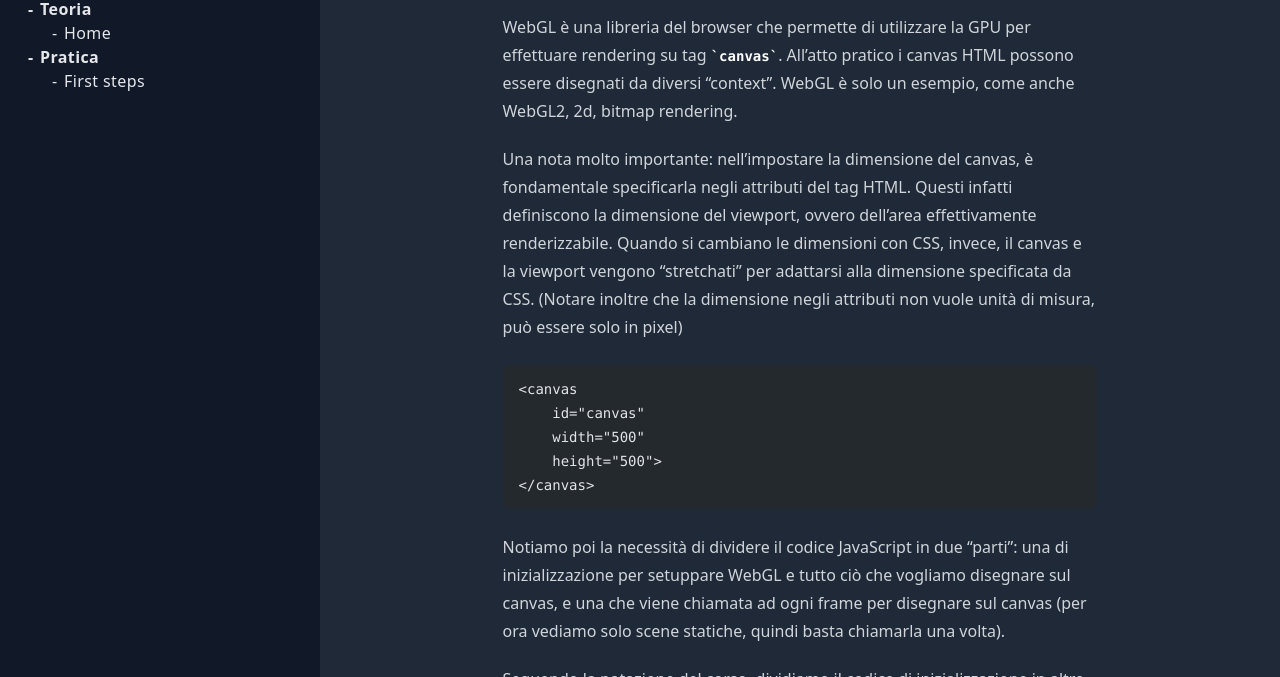
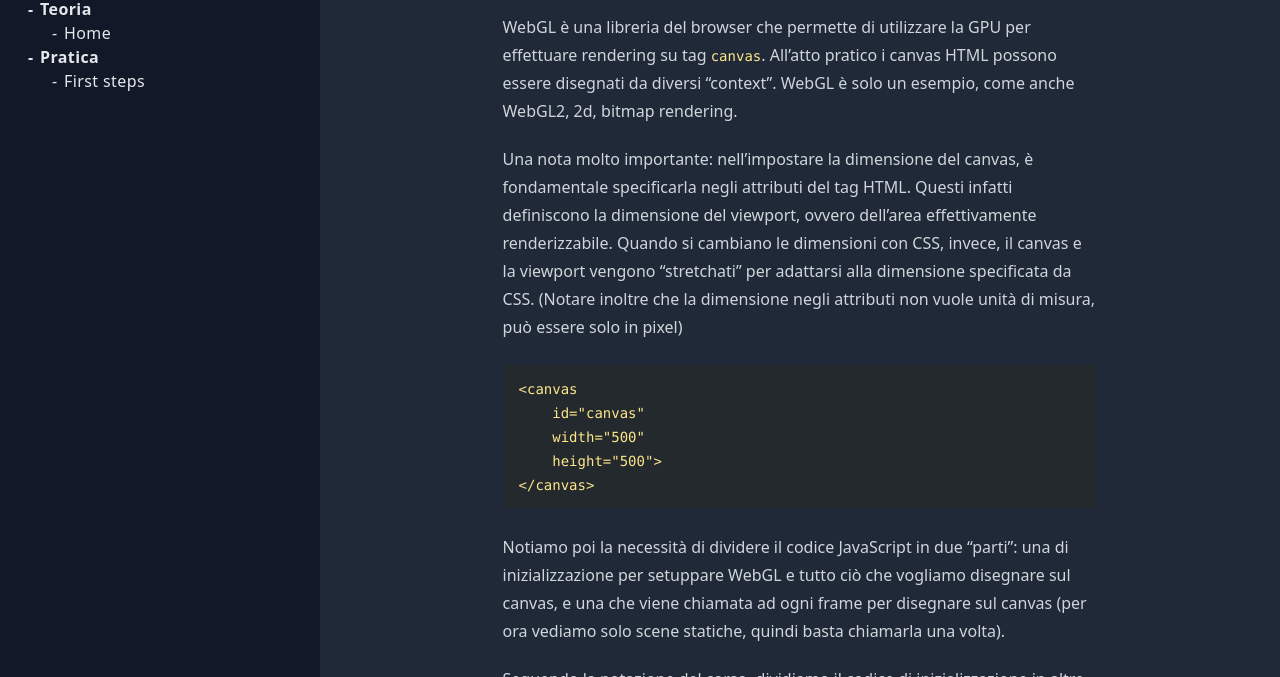
Before and after one commit to LorenzoLeonardini/computer-graphics, an Astro site: page /practice/first-steps in a window 1280 px wide. Shown: the part 123-800 px from the top of the page. Built offline with nearby package versions, Linux system fonts and the light colour scheme; Astro itself is replaced by a stand-in of ours; code samples lack their colours.

Commit message:
fix inline code styling

```diff
--- a/src/layouts/BaseLayout.astro
+++ b/src/layouts/BaseLayout.astro
@@ -32,7 +32,7 @@ const { content } = Astro.props;
 		</ul>
 	</aside>
 	<div class="md:border-t-0 border-t border-t-gray-600 w-full md:w-3/4 h-full overflow-y-auto">
-		<article class="w-11/12 prose prose-amber prose-invert mx-auto mt-6 mb-16 md:my-16">
+		<article class="w-11/12 prose prose-amber prose-invert prose-code:before:hidden prose-code:after:hidden prose-code:font-normal prose-code:text-amber-200 mx-auto mt-6 mb-16 md:my-16">
 			<h1>{content.title ?? 'Computer Graphics - A.A. 2021/2022'}</h1>
 			<slot></slot>
 		</article>
```
